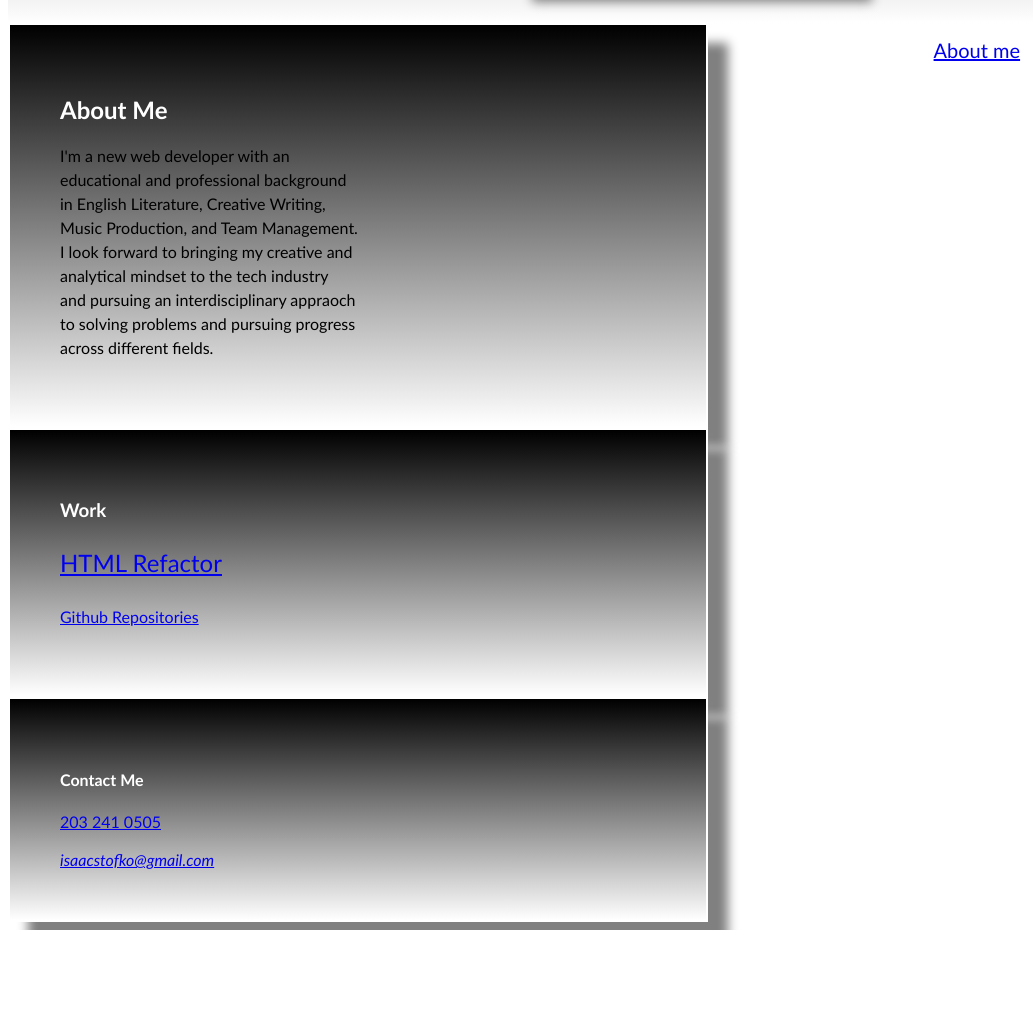
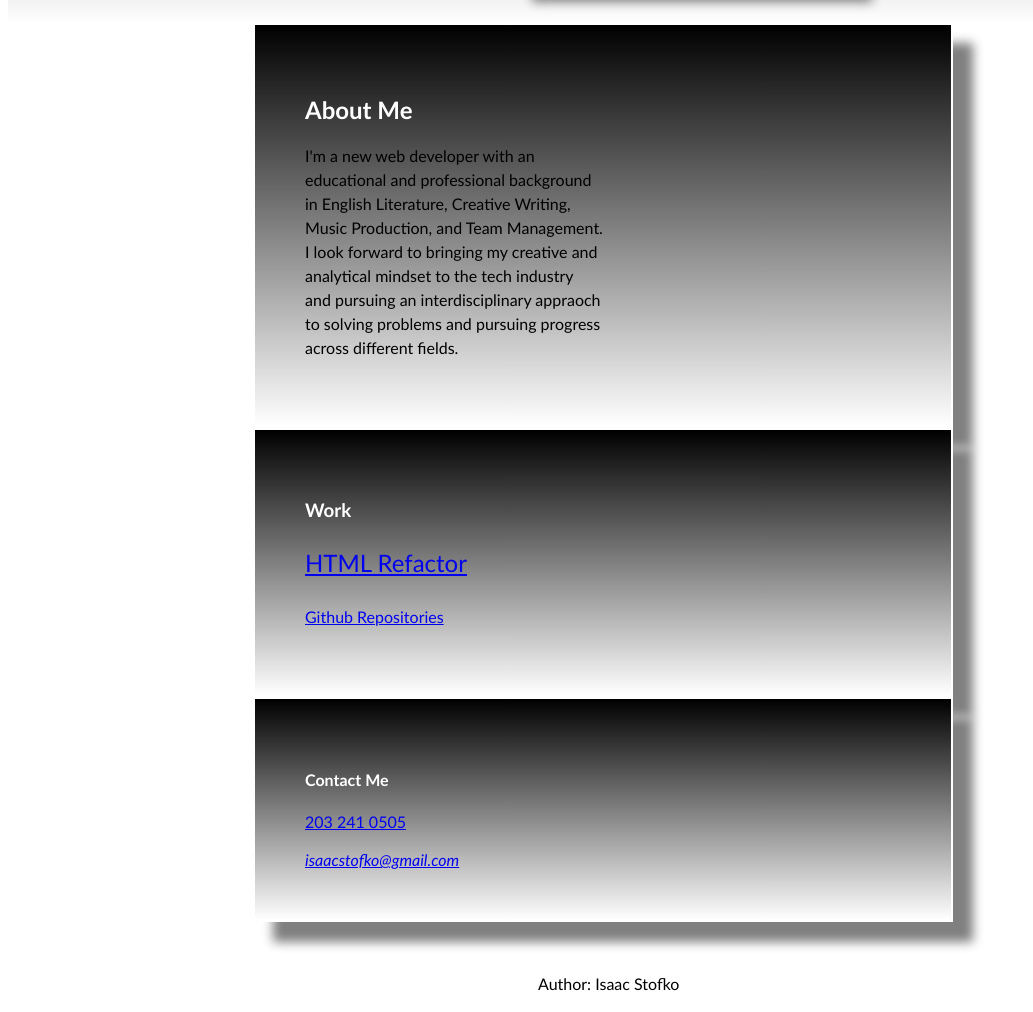
Before and after one commit to isaacsto/Portfolio, a plain HTML site: page index.html in a window 1280 px wide. Shown: the part 455-1467 px from the top of the page, without its empty margins (0-1033 px from the left). Before the commit the page ends 1385 px from the top, so only its background shows below. Drawn offline with Linux system fonts and the light colour scheme; files whose address does not match are found by name.

Commit message:
added footer, added css margins to items

```diff
--- a/index.html
+++ b/index.html
@@ -10,12 +10,6 @@
 
 <body>
     <header>
-        <h1>
-            <p>Isaac Stofko</p>
-            <p> Full Stack Developer</p>
-            <img src="/Users/isaacstofko/Downloads/B569D592-CB7F-4B68-B96D-D0E69C8C904F.JPG"
-                alt="a side profile of me at the Museum of Modern Art in New York City" class="center">
-        </h1>
         <nav>
             <ul>
                 <li>
@@ -29,6 +23,13 @@
                 </li>
             </ul>
         </nav>
+        <h1>
+            <p>Isaac Stofko</p>
+            <p> Full Stack Developer</p>
+            <img src="/Users/isaacstofko/Downloads/B569D592-CB7F-4B68-B96D-D0E69C8C904F.JPG"
+                alt="a side profile of me at the Museum of Modern Art in New York City" class="center">
+        </h1>
+
     </header>
 
     <section class="content">
@@ -60,7 +61,9 @@
                 <a href="mailto:isaacstofko@gmail.com">isaacstofko@gmail.com</a>
             </address>
         </section>
-
     </section>
+    <footer>
+        <p>Author: Isaac Stofko </p>
+    </footer>
 
 </body>
--- a/style.css
+++ b/style.css
@@ -76,7 +76,15 @@ a {
     border: 2px solid white;
     box-shadow: 20px 20px 10px grey;
 }
-
+.content {
+    margin-left: 245px;
+}
 .application {
     font-size: x-large;
 }
+
+footer {
+    margin-left: 530px;
+    margin-top: 50px;
+
+}
```
